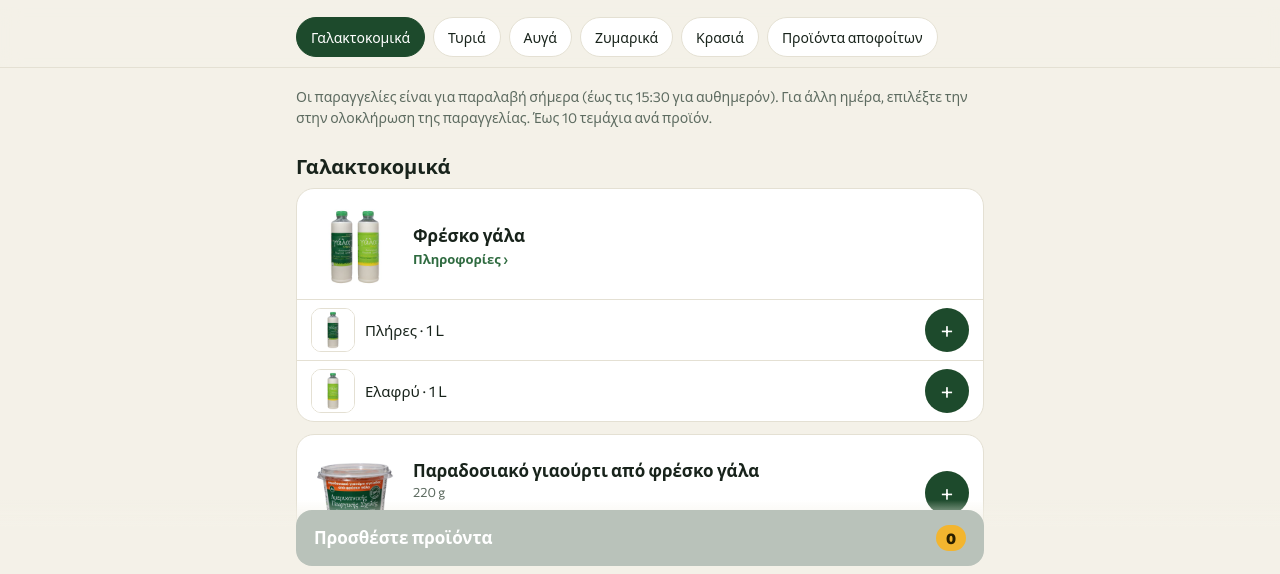
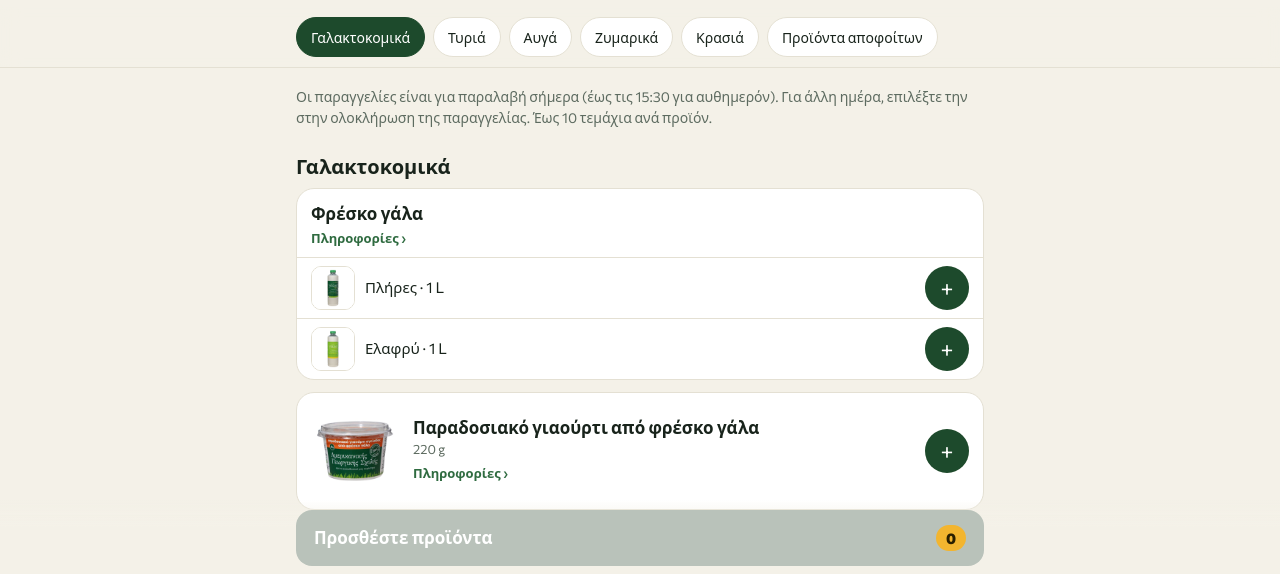
Before and after one commit to AFS-Campus-Store/afs-campus-store.github.io, a plain HTML site: page index.html in a window 1280 px wide. Shown: the part 224-798 px from the top of the page. Drawn offline with Linux system fonts and the light colour scheme.

Commit message:
Add files via upload

```diff
--- a/index.html
+++ b/index.html
@@ -450,9 +450,10 @@ const isOut=id=>{const v=stock[id];return !!v&&(!v.until||v.until>=todayKey())};
 const clean=c=>{const o={};for(const k in c||{})if(VAR[k]&&!isOut(k))o[k]=Math.min(c[k],MAX);return o};cart=clean(cart);
 const $=id=>document.getElementById(id);
 
+const picHTML=it=>`<div class="pic"><svg viewBox="0 0 52 52" aria-hidden="true">${ART[it.a]}</svg>${it.p?`<img src="${it.p}.jpg" alt="" loading="lazy" onload="this.closest('.card').classList.add('photo')" onerror="this.remove()">`:''}</div>`;
 $('chips').innerHTML=CATS.map((c,i)=>`<button class="chip${i?'':' on'}" data-c="${c.id}">${c.name}</button>`).join('');
 $('list').innerHTML=CATS.map(c=>`<section id="c-${c.id}"><h2>${c.name}</h2>${c.items.map((it,k)=>`${it.sub&&it.sub!==(c.items[k-1]||{}).sub?`<h3 class="subh">${it.sub}</h3>`:''}
- <div class="card${solo(it)?' solo':''}${!it.t&&!it.s&&!it.p?' nohead':''}" data-item="${ITEMS.indexOf(it)}"><div class="head${solo(it)?' row':''}"${solo(it)?` data-id="${it.v[0][0]}"`:''}><div class="pic"><svg viewBox="0 0 52 52" aria-hidden="true">${ART[it.a]}</svg>${it.p?`<img src="${it.p}.jpg" alt="" loading="lazy" onload="this.closest('.card').classList.add('photo')" onerror="this.remove()">`:''}</div><div>${it.t?`<h3>${it.t}</h3>`:''}${it.s?`<small>${it.s}</small>`:''}<button class="link more" type="button" style="padding:0;min-height:0;text-decoration:none">Πληροφορίες ›</button></div>${solo(it)?stepHTML(it.t):''}</div>
+ <div class="card${solo(it)?' solo':''}${!it.t&&!it.s&&!it.p?' nohead':''}" data-item="${ITEMS.indexOf(it)}"><div class="head${solo(it)?' row':''}"${solo(it)?` data-id="${it.v[0][0]}"`:''}>${solo(it)?picHTML(it):''}<div>${it.t?`<h3>${it.t}</h3>`:''}${it.s?`<small>${it.s}</small>`:''}<button class="link more" type="button" style="padding:0;min-height:0;text-decoration:none">Πληροφορίες ›</button></div>${solo(it)?stepHTML(it.t):''}</div>
  ${solo(it)?'':it.v.map(([id,l,ph])=>rowHTML(id,l,ph,it)).join('')}
  </div>`).join('')}</section>`).join('');
 
--- a/sw.js
+++ b/sw.js
@@ -2,7 +2,7 @@
 // Always asks GitHub for the newest files when online (so updates show up at once),
 // and falls back to the saved copy when offline.
 // Change VERSION whenever you upload new files.
-const VERSION = 'campus-store-v43';
+const VERSION = 'campus-store-v45';
 const SHELL = ['./', 'index.html', 'manifest.json', 'firebase-config.js', 'backend.js', 'catalog.js', 'info.js', 'icon-192.png', 'icon-512.png', 'apple-touch-icon.png'];
 
 self.addEventListener('install', e => {
```
